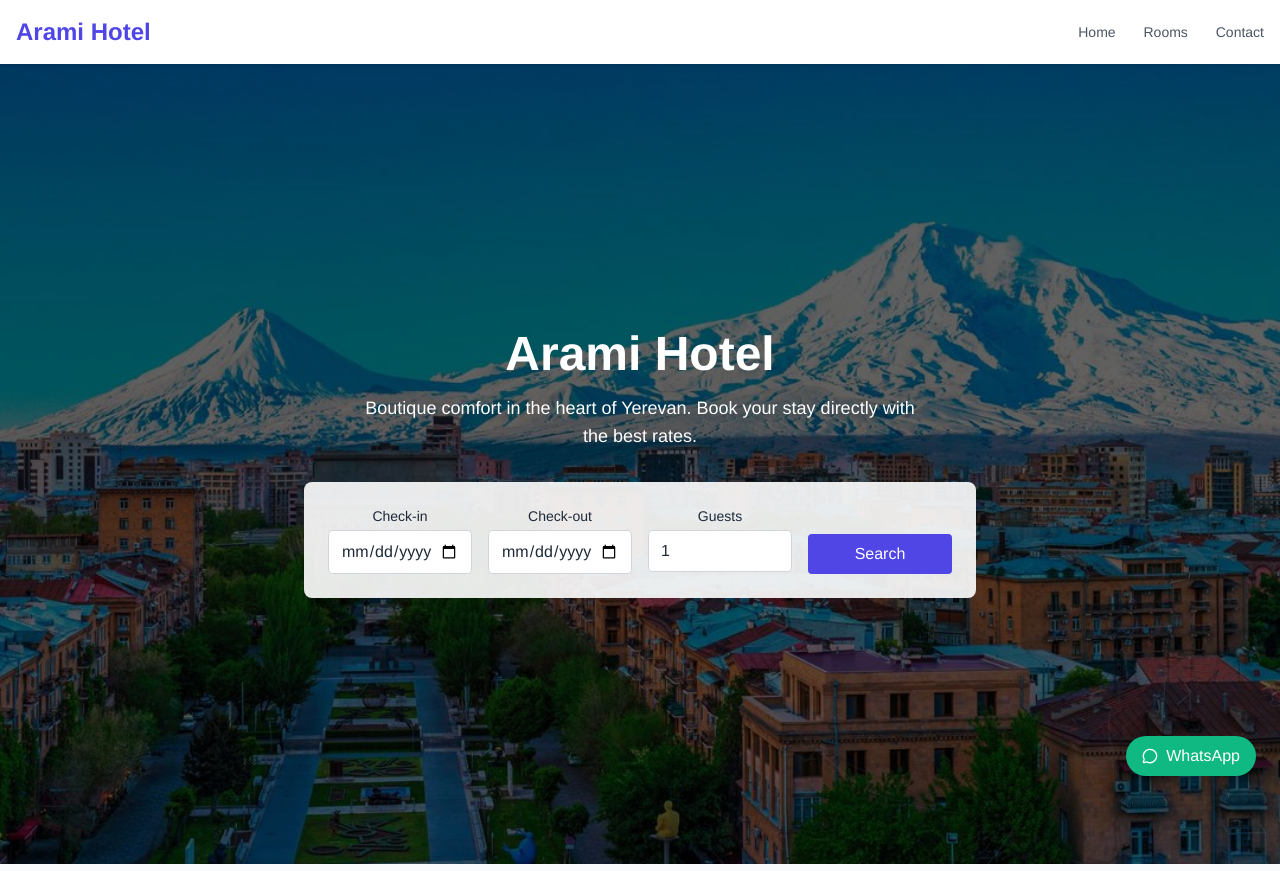
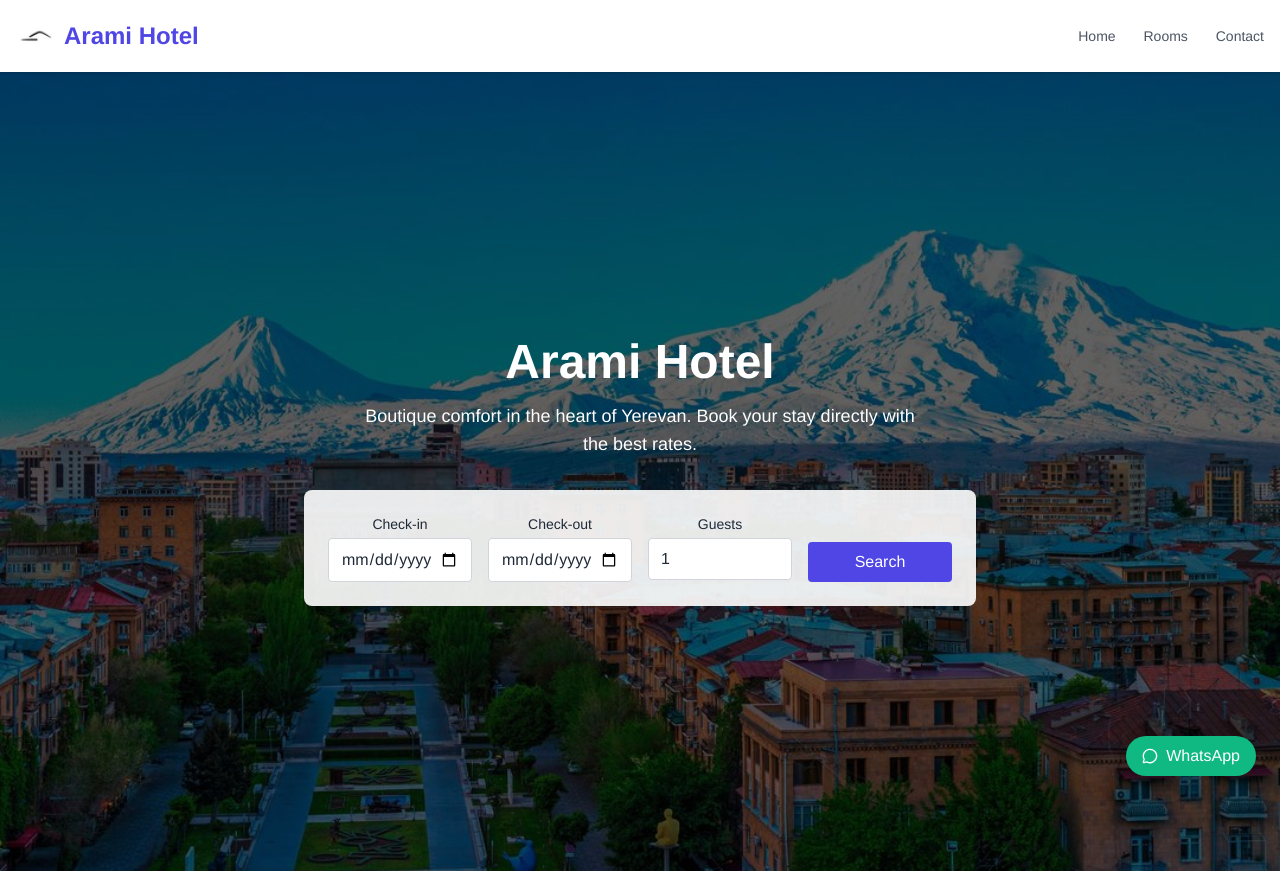
Before and after one commit to VahagnAdunts/arami-hotel, a Django app: template hotel_booking/core/templates/core/home.html in a window 1280 px wide. Shown: the top 871 px of the page. Run offline with Django 5.2, Linux system fonts and the light colour scheme; the template is opened without the code that fills it, so the values that code supplies are empty.

Commit message:
feat: Display both image and text for logo

```diff
--- a/hotel_booking/core/templates/core/partials/navbar.html
+++ b/hotel_booking/core/templates/core/partials/navbar.html
@@ -1,6 +1,10 @@
+{% load static %}
 <header class="bg-white shadow sticky top-0 z-50">
   <div class="max-w-7xl mx-auto px-4 py-4 flex justify-between items-center">
-    <a href="/" class="text-2xl font-bold text-indigo-600">Arami Hotel</a>
+    <a href="/" class="flex items-center gap-2">
+      <img src="{% static 'arami_logo_n.png' %}" alt="Arami Hotel Logo" class="h-10">
+      <span class="text-2xl font-bold text-indigo-600">Arami Hotel</span>
+    </a>
     <nav class="space-x-6 text-sm font-medium">
       <a href="/" class="{% if request.path == '/' %}text-indigo-600{% else %}text-gray-600 hover:text-indigo-600{% endif %}">Home</a>
       <a href="/#rooms" class="text-gray-600 hover:text-indigo-600">Rooms</a>
```
